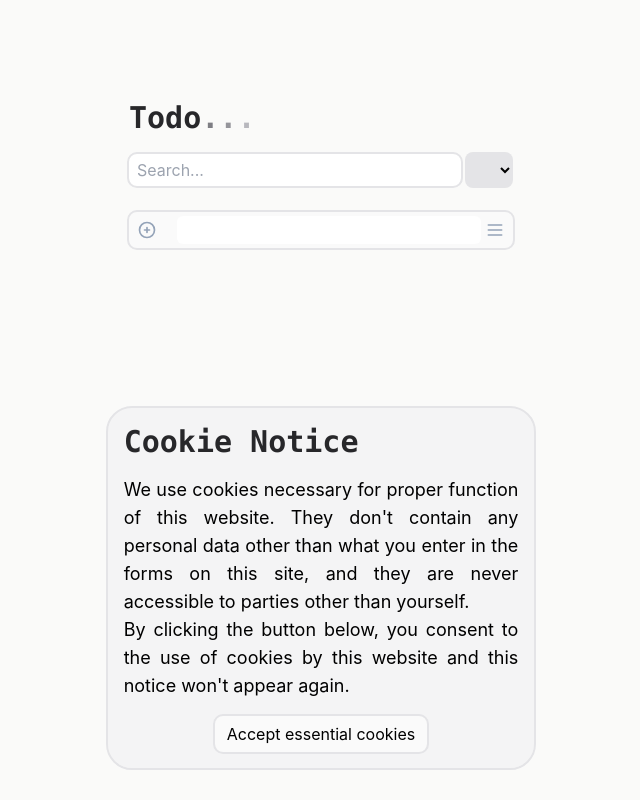
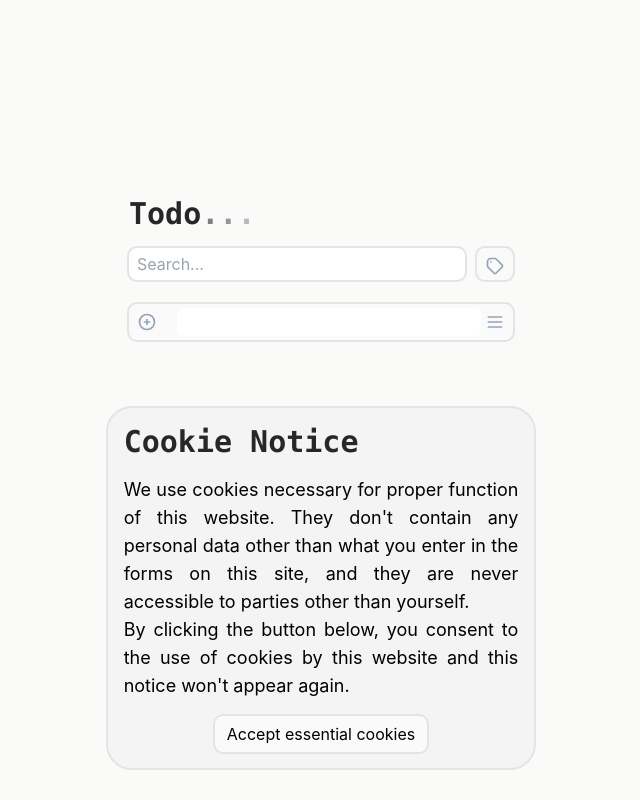
Before and after one commit to sim-the-bean/todo-app, a React (Create React App) app: page / in a window 1280 px wide. Shown: the whole page, without its empty margins (319-959 px from the left). Built offline with nearby package versions, Linux system fonts and the light colour scheme.

Commit message:
Replace old unicode labels with icons

```diff
--- a/src/App.js
+++ b/src/App.js
@@ -1,26 +1,38 @@
 import React, { useState, useMemo, useRef } from 'react';
 import Cookies from 'js-cookie';
 import "./index.css";
-import { PlusCircleIcon, MenuIcon, PencilIcon, TrashIcon, ArrowNarrowDownIcon, ArrowNarrowUpIcon } from '@heroicons/react/outline'
+import { PlusCircleIcon, MenuIcon, PencilIcon, TrashIcon, ArrowNarrowDownIcon, ArrowNarrowUpIcon, TagIcon as TagIconOutline, XIcon } from '@heroicons/react/outline'
+import { TagIcon as TagIconSolid } from '@heroicons/react/solid'
 
 /** @typedef {'red'|'green'|'blue'|'yellow'} Label */
 /** @typedef {{key: number, order: number, description: string, status: bool, labels: Label[]}} Item */
 
 /**
  * A mapping from label colour to the unicode character that represents that label.
+ * @type {{Label: {style: string, faded: string}}}
  * @readonly */
-const TAGS = {
-    red: "\uD83D\uDD34",
-    blue: "\uD83D\uDD35",
-    orange: "\uD83D\uDFE0",
-    yellow: "\uD83D\uDFE1",
-    green: "\uD83D\uDFE2",
-    purple: "\uD83D\uDFE3",
-    brown: "\uD83D\uDFE4",
+const TAG_STYLES = {
+    red: {
+        style: "flex-none h-5 text-red-600",
+        faded: "flex-none h-5 text-red-400 hover:text-red-600",
+    },
+    green: {
+        style: "flex-none h-5 text-green-600",
+        faded: "flex-none h-5 text-lime-200 hover:text-green-600",
+    },
+    blue: {
+        style: "flex-none h-5 text-sky-600",
+        faded: "flex-none h-5 text-blue-300 hover:text-sky-600",
+    },
+    yellow: {
+        style: "flex-none h-5 text-amber-400",
+        faded: "flex-none h-5 text-orange-200 hover:text-amber-400",
+    },
 };
 
 /**
  * List of labels that are presented to the user.
+ * @type {Label[]}
  * @readonly */
 const LABELS = ['red', 'green', 'blue', 'yellow'];
 
@@ -30,9 +42,11 @@ const TODO_COOKIE = 'todoList';
 /** @readonly */
 const CONSENT_COOKIE = 'essentialCookiesConsent';
 
-/** @todo Replace unicode characters with icons. */
+/**
+ * @param {{label: Label, faded: bool}} props
+ */
 function Tag(props) {
-    return <>{TAGS[props.color]}</>;
+    return <TagIconSolid className={props.faded ? TAG_STYLES[props.color].faded : TAG_STYLES[props.color].style} />;
 }
 
 /** @param {{color: ?string, className: ?string}} props */
@@ -54,7 +68,16 @@ function AddItemButton(props) {
  * @param {{onClick: () => void, className: ?string}} props */
 function DeleteButton(props) {
     return <button onClick={props.onClick}>
-        <TrashIcon className={`flex-none h-5 text-red-900 hover:text-red-700 ${props.className || ''}`} />
+        <TrashIcon className={`flex-none h-5 text-red-800 hover:text-red-500 ${props.className || ''}`} />
+    </button>;
+}
+
+/**
+ * A generic component to represent cancel.
+ * @param {{onClick: () => void, className: ?string}} props */
+function CancelButton(props) {
+    return <button onClick={props.onClick}>
+        <XIcon className={`flex-none h-5 text-red-800 hover:text-red-500 ${props.className || ''}`} />
     </button>;
 }
 
@@ -69,18 +92,18 @@ function EditButton(props) {
 
 /**
  * A component that toggles a label on the selected item when clicked.
- * @param {{color: string, onClick: (color: string) => void}} props */
+ * @param {{faded: bool, color: Label, onClick: (color: Label) => void}} props */
 function LabelButton(props) {
     let className;
 
-    if (props.active) {
-        className = "transition ease-in-out delay-150 hover:scale-110 hover:animate-pulse";
+    if (props.faded) {
+        className = "scale-75 translate-y-1 transition ease-in-out delay-150 hover:scale-125 hover:translate-y-0 hover:animate-pulse";
     } else {
-        className = "scale-75 translate-y-1 transition ease-in-out delay-150 hover:scale-125 hover:translate-y-0 hover:animate-pulse";
+        className = "transition ease-in-out delay-50 hover:scale-110 hover:animate-pulse";
     }
 
     return <button className={className} onClick={() => props.onClick(props.color)}>
-        <Tag color={props.color} />
+        <Tag faded={props.faded} color={props.color} />
     </button>;
 }
 
@@ -88,8 +111,17 @@ function LabelButton(props) {
  * A component that opens or closes the side menu on each item.
  * @param {{sideMenu: bool, onClick: (event: React.MouseEvent<HTMLButtonElement, MouseEvent>, value: bool) => void, className: ?string}} props */
 function MenuButton(props) {
-    return <button className={props.sideMenu ? "mr-2" : ""} onClick={(event) => props.onClick(event, !props.sideMenu)}>
-        <MenuIcon className={`flex-none h-5 text-slate-400 hover:text-slate-900 ${props.className || ''}`} />
+    return <button className={`${props.sideMenu ? 'mr-2' : ''} ${props.className || ''}`} onClick={(event) => props.onClick(event, !props.sideMenu)}>
+        <MenuIcon className="flex-none h-5 text-slate-400 hover:text-slate-900" />
+    </button>;
+}
+
+/**
+ * A component that opens or closes the tag filter menu.
+ * @param {{sideMenu: bool, onClick: (event: React.MouseEvent<HTMLButtonElement, MouseEvent>, value: bool) => void, className: ?string}} props */
+function FilterButton(props) {
+    return <button className={`${props.sideMenu ? 'mr-2' : ''} ${props.className || ''}`} onClick={(event) => props.onClick(event, !props.sideMenu)}>
+        <TagIconOutline className="flex-none h-5 text-slate-400 hover:text-slate-900" />
     </button>;
 }
 
@@ -137,49 +169,77 @@ function CookieNotice(props) {
 
 /**
  * A component that allows the user to search for a phrase or filter by label.
- * @param {{type: string, onSearch: (text: string) => void, onFilter: (label: ?Label) => void}} props */
+ * @param {{onSearch: (text: string) => void, filter: ?Label, onFilter: (label: ?Label) => void}} props */
 function SearchBar(props) {
+    const [showMenu, setShowMenu] = useState(false);
+    const timeout = useRef(null);
+
+    const showTagMenu = (event, value) => {
+        setShowMenu(value);
+        event.preventDefault();
+    };
+
+    // If the mouse leaves the box (not the side menu), we disappear the box after 1 second.
+    // If during this time the mouse re-enters the box, we clear the timeout.
+    const onMouseLeave = () => timeout.current = setTimeout(() => setShowMenu(false), 1000);
+    const onMouseEnter = () => {
+        if (timeout.current) {
+            clearTimeout(timeout.current);
+            timeout.current = null;
+        }
+    };
+
     return (
-        <div className="flex items-center w-full space-x-1">
+        <div className="flex items-center w-full space-x-1" onMouseEnter={onMouseEnter} onMouseLeave={onMouseLeave}>
             <input
                 className="flex-1 h-8 p-2 hover:drop-shadow-sm rounded-lg outline outline-2 outline-zinc-200 hover:outline-slate-300 outline-offset-0"
-                type={props.type || "text"}
+                type="search"
                 placeholder="Search..."
                 onChange={(event) => props.onSearch(event.target.value)}
             />
-            <select
-                className="flex-none h-9 w-12 hover:drop-shadow-sm rounded-lg bg-zinc-200 hover:bg-gray-300"
-                name="tags"
-                id="tags"
-                onChange={(event) => props.onFilter(event.target.value === 'none' ? null : event.target.value)}
-            >
+            <div className="flex static">
+                <FilterButton
+                    className="flex-none h-8 w-9 ml-2 p-2 hover:drop-shadow-sm rounded-lg outline outline-2 outline-zinc-200 hover:outline-slate-300 outline-offset-0"
+                    onClick={showTagMenu}
+                />
                 {
-                    ['none', ...LABELS].map((color, index) => {
-                        return <option value={color} key={index}>
-                            {color !== 'none' && <Tag color={color} />}
-                        </option>;
-                    })
+                    showMenu && <TagMenu
+                        selected={props.filter}
+                        selectLabel={(label) => props.onFilter(label === props.filter ? null : label)}
+                        showTagMenu={showTagMenu}
+                    />
                 }
-            </select>
+            </div>
         </div>
     );
 }
 
 /**
  * A component that represents the set of actions that can be performed to edit an existing item or an item being created.
- * @param {{labels: string[], editItem: () => void, deleteItem: () => void, toggleLabel: () => void, showSideMenu: () => void}} props */
+ * @param {{selected: ?Label, selectLabel: (label: Label) => void, showTagMenu: (value: bool) => void}} props */
+function TagMenu(props) {
+    return <div className="absolute z-10 flex items-center h-8 p-2 pt-3 ml-2 space-x-1 bg-zinc-200 hover:drop-shadow-lg rounded-lg outline outline-2 outline-zinc-300">
+        <FilterButton sideMenu onClick={props.showTagMenu} />
+        {LABELS.map((color) => <LabelButton key={color} color={color} faded={color !== props.selected} onClick={props.selectLabel} />)}
+        <CancelButton className="ml-1" onClick={() => props.selectLabel(null)} />
+    </div>;
+}
+
+/**
+ * A component that represents the set of actions that can be performed to edit an existing item or an item being created.
+ * @param {{labels: Label[], editItem: () => void, deleteItem: () => void, toggleLabel: (label: Label) => void, showSideMenu: () => void}} props */
 function SideMenu(props) {
     return <div className="absolute z-10 flex items-center h-9 p-2 -ml-2 -mt-2 space-x-1 bg-zinc-200 hover:drop-shadow-lg rounded-lg outline outline-2 outline-zinc-300">
         <MenuButton sideMenu onClick={props.showSideMenu} />
-        {LABELS.map((color) => <LabelButton key={color} color={color} active={props.labels.includes(color)} onClick={props.toggleLabel} />)}
+        {LABELS.map((color) => <LabelButton key={color} color={color} faded={!props.labels.includes(color)} onClick={props.toggleLabel} />)}
         {props.editItem && <EditButton className="ml-2" onClick={props.editItem} />}
-        {props.deleteItem && <DeleteButton onClick={props.deleteItem} />}
+        {props.deleteItem && <DeleteButton className={props.editItem ? "" : "ml-2"} onClick={props.deleteItem} />}
     </div>;
 }
 
 /**
  * A wrapper component that represents an existing item on the todo list or a new item.
- * @param {{showMenu: bool, showSideMenu: () => void, labels: Label[], editItem: ?() => void, deleteItem: ?() => void, toggleLabel: () => void, setTodoOrdering: ?(direction: 'up'|'down') => void, className: ?string}} props */
+ * @param {{showMenu: bool, showSideMenu: () => void, labels: Label[], editItem: ?() => void, deleteItem: ?() => void, toggleLabel: (label: Label) => void, setTodoOrdering: ?(direction: 'up'|'down') => void, className: ?string}} props */
 function TodoBox(props) {
     const [showMenu1, setShowMenu1] = useState(false);
     const timeout = useRef(null);
@@ -482,10 +542,11 @@ function App() {
 
     return (
         <div className="flex justify-center w-full h-screen bg-stone-50">
-            <div className="flex-none place-self-center w-96 h-3/4 space-y-4">
+            <div className="flex-none place-self-center w-96 mt-48 min-h-[75%] space-y-4">
                 <Title />
                 <SearchBar
                     onSearch={(text) => setFilterWords(text.toLowerCase().split(/\s+/))}
+                    filter={filterLabel}
                     onFilter={(label) => setFilterLabel(label)}
                 />
                 <TodoList
```
